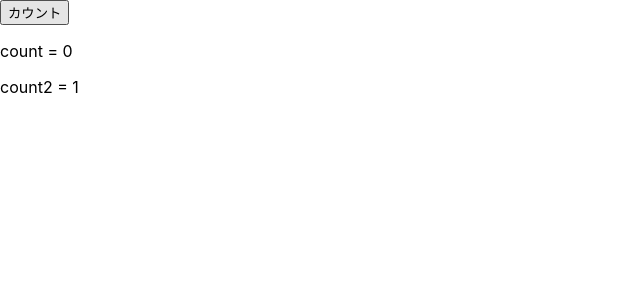
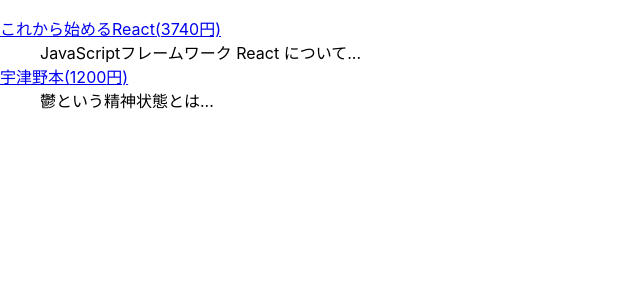
Before and after one commit to yadac/my-react, a React (Create React App) app: page / in a window 1280 px wide. Shown: the top 300 px of the page, without its empty margins (0-640 px from the left). Built offline with nearby package versions, Linux system fonts and the light colour scheme.

Commit message:
feat:条件分岐と繰り返し

```diff
--- /dev/null
+++ b/src/components/Booklist.js
@@ -0,0 +1,23 @@
+import React from "react"
+import books from "../models/book"
+
+export default function Booklist() {
+    return (
+        <dl>
+            {
+                books.map(elem => (
+                    <React.Fragment key={elem.isbn}>
+                        <dt>
+                            <a
+                                href={`https://wings.msn.to/books/${elem.isbn}/${elem.isbn}.jpg`}
+                                target='blank'>
+                                {elem.title}({elem.price}円)
+                            </a>
+                        </dt>
+                        <dd>{elem.summary}</dd>
+                    </React.Fragment>
+                ))
+            }
+        </dl>
+    )
+}
--- a/src/components/StateBasic.js
+++ b/src/components/StateBasic.js
@@ -9,6 +9,7 @@
         handleClick();
         handleClick2();
     }
+    console.log('コンポーネントが更新されました')
     return (
         <div>
             <button onClick={handleClickAll}>カウント</button>
--- a/src/index.js
+++ b/src/index.js
@@ -2,18 +2,12 @@
 import ReactDOM from 'react-dom/client';
 import './index.css';
 import reportWebVitals from './reportWebVitals';
-// import MyHello from './components/MyHello'
-// import MyEvent from './components/MyEvent';
-import StateBasic from './components/StateBasic';
+import Booklist from './components/Booklist';
 
 const root = ReactDOM.createRoot(document.getElementById('root'));
-const personalInfo = {
-  name: "yosuke",
-  age: 43
-}
 root.render(
   <React.StrictMode>
-    <StateBasic init={0} />
+    <Booklist />
   </React.StrictMode>
 );
 
--- /dev/null
+++ b/src/models/book.js
@@ -0,0 +1,18 @@
+const books = [
+    {
+        isbn: '978-4-8156-1336-5',
+        title: 'これから始めるReact',
+        price: 3740,
+        summary: 'JavaScriptフレームワーク React について...',
+        download: true
+    },
+    {
+        isbn: '111-2-3456-1336-5',
+        title: '宇津野本',
+        price: 1200,
+        summary: '鬱という精神状態とは...',
+        download: false
+    },
+]
+
+export default books;
```
